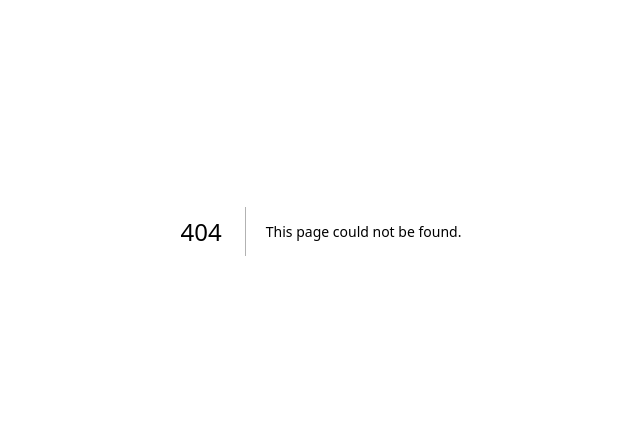
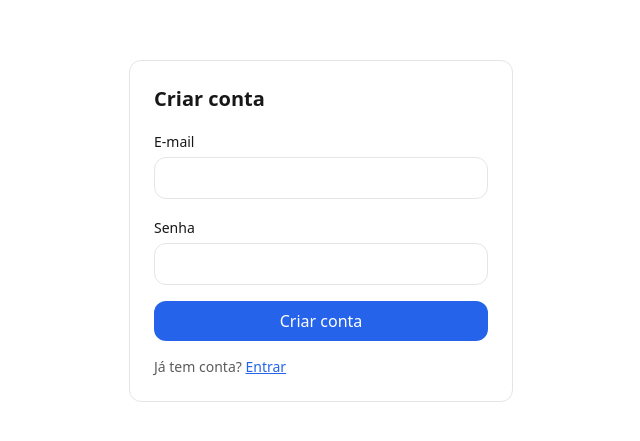
Before and after one commit to Claytonjosev-hub/PersonalFinanceClaytonJoseV, a Next.js app: page /signup in a window 1280 px wide. Before the commit this address had no page. Shown: the part 169-610 px from the top of the page, without its empty margins (319-959 px from the left). Built offline with nearby package versions, Linux system fonts and the light colour scheme.

Commit message:
Add signup, login, logout, and protected home page

```diff
--- /dev/null
+++ b/app/actions.ts
@@ -0,0 +1,10 @@
+'use server';
+
+import { redirect } from 'next/navigation';
+import { createClient } from '@/lib/supabase/server';
+
+export async function signOut() {
+  const supabase = await createClient();
+  await supabase.auth.signOut();
+  redirect('/login');
+}
--- /dev/null
+++ b/app/login/actions.ts
@@ -0,0 +1,18 @@
+'use server';
+
+import { redirect } from 'next/navigation';
+import { createClient } from '@/lib/supabase/server';
+
+export async function signIn(formData: FormData) {
+  const email = String(formData.get('email'));
+  const password = String(formData.get('password'));
+
+  const supabase = await createClient();
+  const { error } = await supabase.auth.signInWithPassword({ email, password });
+
+  if (error) {
+    redirect(`/login?error=${encodeURIComponent(error.message)}`);
+  }
+
+  redirect('/');
+}
--- /dev/null
+++ b/app/login/page.tsx
@@ -0,0 +1,60 @@
+import Link from 'next/link';
+import { redirect } from 'next/navigation';
+import { createClient } from '@/lib/supabase/server';
+import { signIn } from './actions';
+
+export default async function LoginPage({
+  searchParams,
+}: {
+  searchParams: Promise<{ error?: string }>;
+}) {
+  const supabase = await createClient();
+  const { data } = await supabase.auth.getUser();
+  if (data.user) {
+    redirect('/');
+  }
+
+  const { error } = await searchParams;
+
+  return (
+    <main className="flex min-h-screen items-center justify-center p-8">
+      <form action={signIn} className="w-full max-w-sm space-y-4 rounded border border-border p-6">
+        <h1 className="text-xl font-semibold">Entrar</h1>
+        {error && <p className="text-sm text-negative">{error}</p>}
+        <div className="space-y-1">
+          <label htmlFor="email" className="text-sm">
+            E-mail
+          </label>
+          <input
+            id="email"
+            name="email"
+            type="email"
+            required
+            className="w-full rounded border border-border bg-bg px-3 py-2"
+          />
+        </div>
+        <div className="space-y-1">
+          <label htmlFor="password" className="text-sm">
+            Senha
+          </label>
+          <input
+            id="password"
+            name="password"
+            type="password"
+            required
+            className="w-full rounded border border-border bg-bg px-3 py-2"
+          />
+        </div>
+        <button type="submit" className="w-full rounded bg-accent px-3 py-2 text-white">
+          Entrar
+        </button>
+        <p className="text-sm text-fg/70">
+          Não tem conta?{' '}
+          <Link href="/signup" className="text-accent underline">
+            Cadastre-se
+          </Link>
+        </p>
+      </form>
+    </main>
+  );
+}
--- a/app/page.tsx
+++ b/app/page.tsx
@@ -1,10 +1,39 @@
+import { redirect } from 'next/navigation';
+import { createClient } from '@/lib/supabase/server';
 import { ThemeToggle } from '@/components/theme-toggle';
+import { signOut } from './actions';
 
-export default function Home() {
+export default async function Home() {
+  const supabase = await createClient();
+  const { data } = await supabase.auth.getUser();
+
+  if (!data.user) {
+    redirect('/login');
+  }
+
   return (
     <main className="flex min-h-screen flex-col items-center justify-center gap-6 p-8">
-      <h1 className="text-2xl font-semibold">Controle Financeiro Pessoal</h1>
-      <ThemeToggle />
+      <div className="flex w-full max-w-md items-center justify-between">
+        <h1 className="text-xl font-semibold">Controle Financeiro Pessoal</h1>
+        <ThemeToggle />
+      </div>
+      <div className="w-full max-w-md rounded border border-border p-6">
+        <p>
+          Logado como <span className="font-medium">{data.user.email}</span>.
+        </p>
+        <p className="mt-2 text-sm text-fg/70">
+          As telas de Parâmetros, Dívidas, Controladoria, Fluxo de Caixa e Investimentos chegam
+          nos próximos passos.
+        </p>
+        <form action={signOut} className="mt-4">
+          <button
+            type="submit"
+            className="rounded border border-border px-3 py-2 text-sm hover:bg-muted"
+          >
+            Sair
+          </button>
+        </form>
+      </div>
     </main>
   );
 }
--- /dev/null
+++ b/app/signup/actions.ts
@@ -0,0 +1,20 @@
+'use server';
+
+import { redirect } from 'next/navigation';
+import { createClient } from '@/lib/supabase/server';
+
+export async function signUp(formData: FormData) {
+  const email = String(formData.get('email'));
+  const password = String(formData.get('password'));
+
+  const supabase = await createClient();
+  const { error } = await supabase.auth.signUp({ email, password });
+
+  if (error) {
+    redirect(`/signup?error=${encodeURIComponent(error.message)}`);
+  }
+
+  redirect(
+    `/signup?success=${encodeURIComponent('Conta criada. Verifique seu e-mail para confirmar antes de entrar.')}`
+  );
+}
--- /dev/null
+++ b/app/signup/page.tsx
@@ -0,0 +1,54 @@
+import Link from 'next/link';
+import { signUp } from './actions';
+
+export default async function SignupPage({
+  searchParams,
+}: {
+  searchParams: Promise<{ error?: string; success?: string }>;
+}) {
+  const { error, success } = await searchParams;
+
+  return (
+    <main className="flex min-h-screen items-center justify-center p-8">
+      <form action={signUp} className="w-full max-w-sm space-y-4 rounded border border-border p-6">
+        <h1 className="text-xl font-semibold">Criar conta</h1>
+        {error && <p className="text-sm text-negative">{error}</p>}
+        {success && <p className="text-sm text-positive">{success}</p>}
+        <div className="space-y-1">
+          <label htmlFor="email" className="text-sm">
+            E-mail
+          </label>
+          <input
+            id="email"
+            name="email"
+            type="email"
+            required
+            className="w-full rounded border border-border bg-bg px-3 py-2"
+          />
+        </div>
+        <div className="space-y-1">
+          <label htmlFor="password" className="text-sm">
+            Senha
+          </label>
+          <input
+            id="password"
+            name="password"
+            type="password"
+            required
+            minLength={6}
+            className="w-full rounded border border-border bg-bg px-3 py-2"
+          />
+        </div>
+        <button type="submit" className="w-full rounded bg-accent px-3 py-2 text-white">
+          Criar conta
+        </button>
+        <p className="text-sm text-fg/70">
+          Já tem conta?{' '}
+          <Link href="/login" className="text-accent underline">
+            Entrar
+          </Link>
+        </p>
+      </form>
+    </main>
+  );
+}
```
